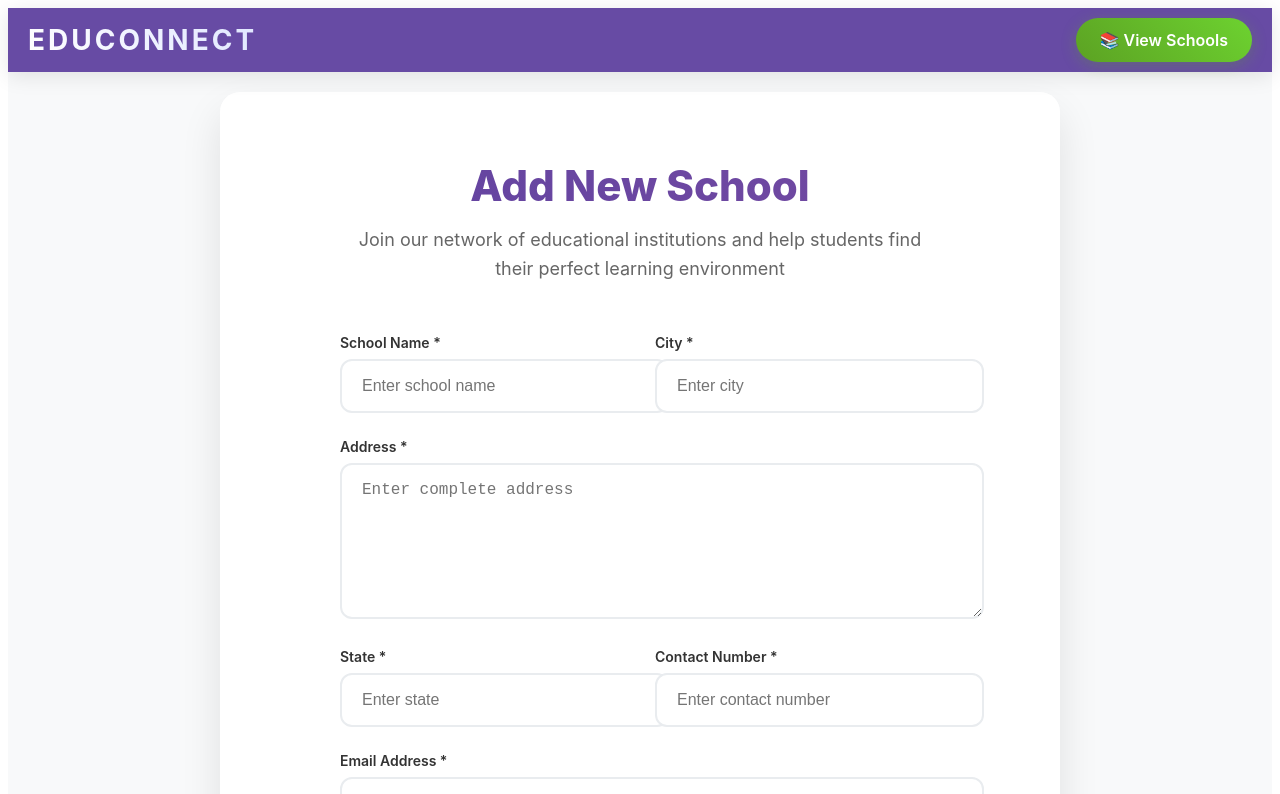
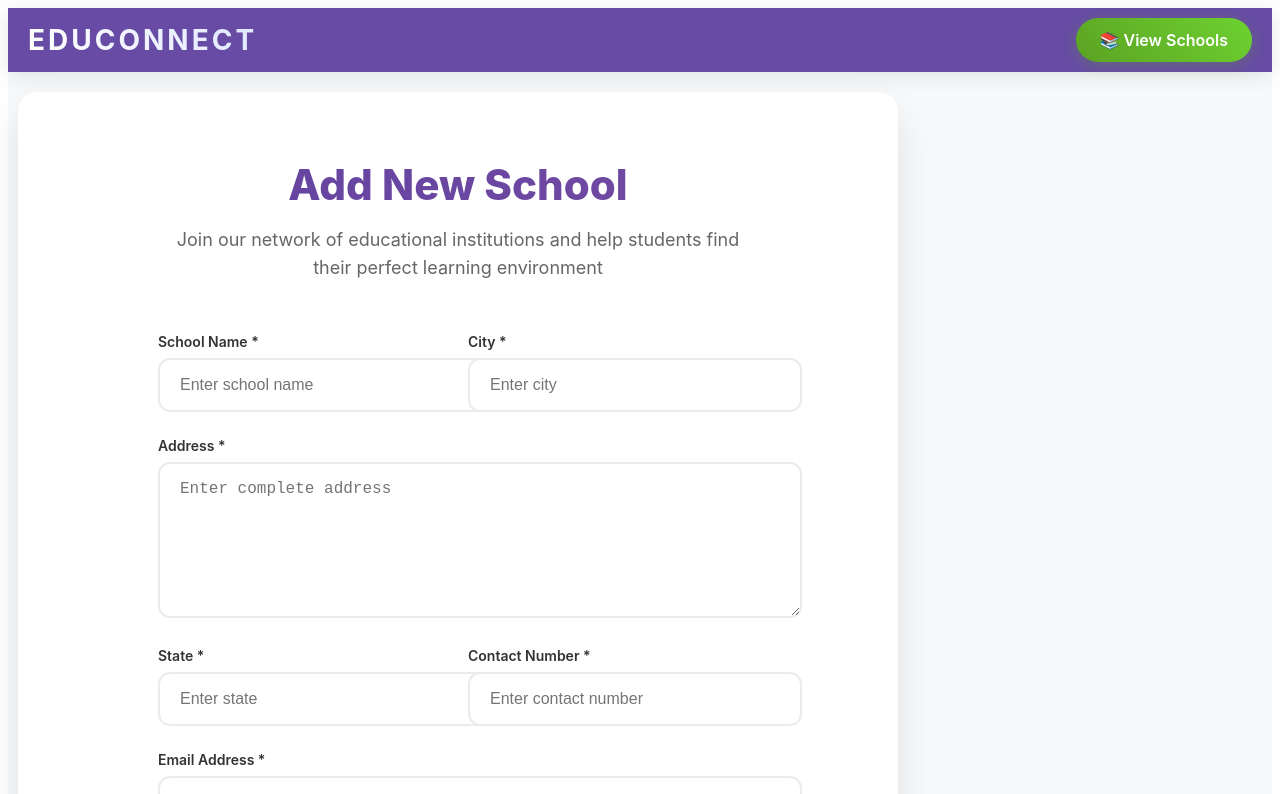
Before and after one commit to srinivaspuj/EduConnect, a Next.js app: page /addSchool in a window 1280 px wide. Shown: the top 794 px of the page. Built offline with nearby package versions, Linux system fonts and the light colour scheme.

Commit message:
Fix mobile responsive form layout and alignments

```diff
--- a/pages/addSchool.jsx
+++ b/pages/addSchool.jsx
@@ -117,32 +117,36 @@ export default function AddSchool() {
       <main style={{
         maxWidth: '800px',
         margin: '0 auto',
-        padding: '40px 20px',
+        padding: 'clamp(20px, 5vw, 40px)',
         background: 'rgba(255, 255, 255, 0.95)',
         backdropFilter: 'blur(10px)',
         borderRadius: '20px',
-        marginTop: '20px',
-        marginBottom: '20px',
+        marginTop: 'clamp(10px, 3vw, 20px)',
+        marginBottom: 'clamp(10px, 3vw, 20px)',
+        marginLeft: 'clamp(10px, 3vw, 0px)',
+        marginRight: 'clamp(10px, 3vw, 0px)',
         boxShadow: '0 20px 40px rgba(0,0,0,0.1)'
       }}>
         {/* Page header with title and description */}
         <div style={{ textAlign: 'center', marginBottom: '50px' }}>
           <h1 style={{
-            fontSize: '42px',
+            fontSize: 'clamp(28px, 6vw, 42px)',
             fontWeight: '800',
-            background: 'linear-gradient(45deg, #5f42a0, #764ba2)', // gradient text effect
+            background: 'linear-gradient(45deg, #5f42a0, #764ba2)',
             WebkitBackgroundClip: 'text',
             WebkitTextFillColor: 'transparent',
-            marginBottom: '15px'
+            marginBottom: '15px',
+            lineHeight: '1.2'
           }}>
             Add New School
           </h1>
           <p style={{
-            fontSize: '18px',
+            fontSize: 'clamp(14px, 4vw, 18px)',
             color: '#666',
             maxWidth: '600px',
             margin: '0 auto',
-            lineHeight: '1.6'
+            lineHeight: '1.6',
+            padding: '0 10px'
           }}>
             Join our network of educational institutions and help students find their perfect learning environment
           </p>
@@ -156,7 +160,7 @@ export default function AddSchool() {
           margin: '0 auto'
         }}>
           {/* First row - School name and city side by side */}
-          <div style={{ display: 'grid', gridTemplateColumns: '1fr 1fr', gap: '30px' }}>
+          <div style={{ display: 'grid', gridTemplateColumns: 'repeat(auto-fit, minmax(250px, 1fr))', gap: '20px' }}>
             {/* School name field */}
             <div>
               <label style={{
@@ -263,7 +267,7 @@ export default function AddSchool() {
           </div>
 
           {/* Second row - State and contact number */}
-          <div style={{ display: 'grid', gridTemplateColumns: '1fr 1fr', gap: '30px' }}>
+          <div style={{ display: 'grid', gridTemplateColumns: 'repeat(auto-fit, minmax(250px, 1fr))', gap: '20px' }}>
             <div>
               <label style={{
                 display: 'block',
@@ -490,15 +494,8 @@ export default function AddSchool() {
         }
 
         @media (max-width: 768px) {
-          main {
-            margin: 10px !important;
-            padding: 20px !important;
-          }
-
-          form > div:first-child,
-          form > div:nth-child(4) {
-            grid-template-columns: 1fr !important;
-            gap: 20px !important;
+          .form-container {
+            padding: 15px !important;
           }
         }
       `}</style>
```
